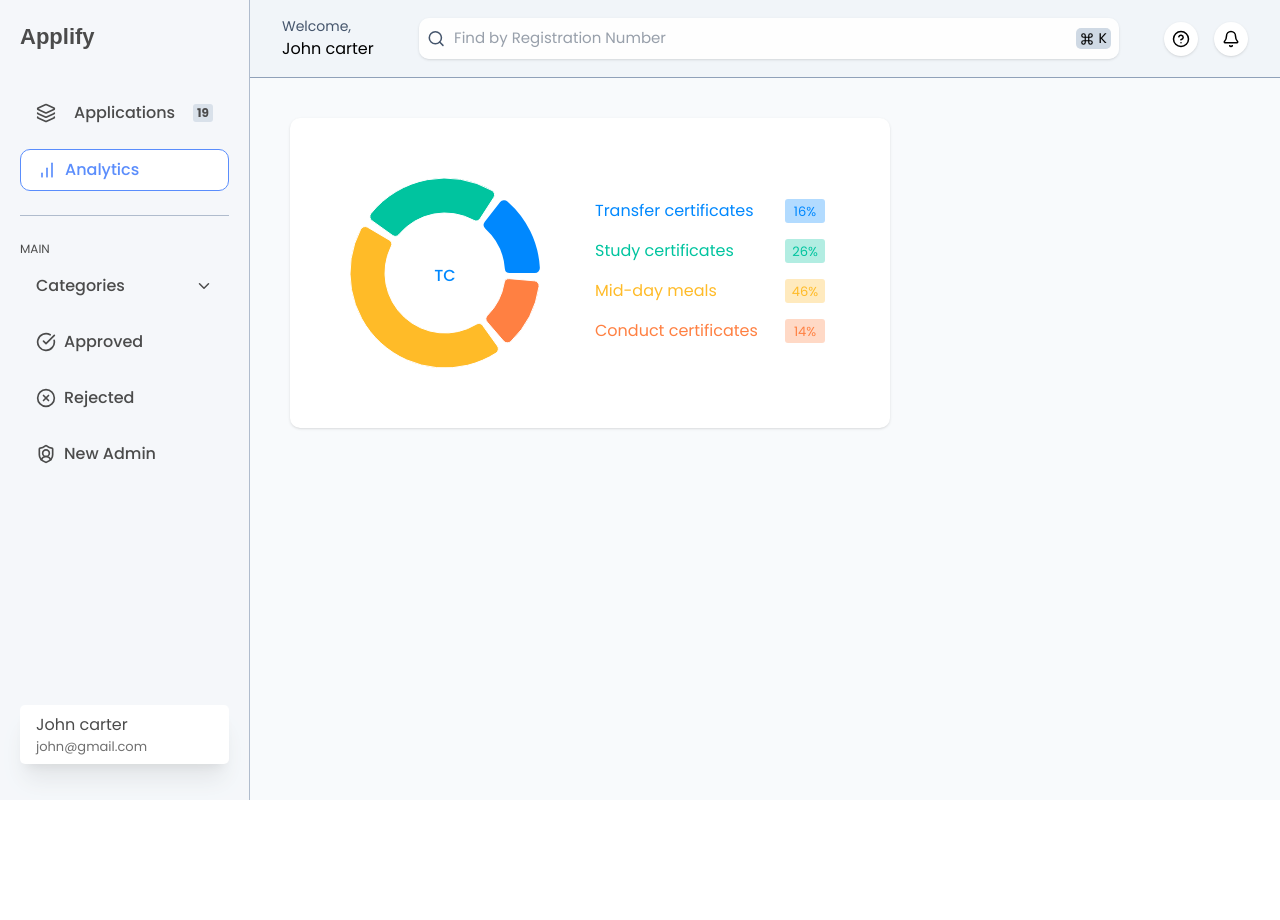
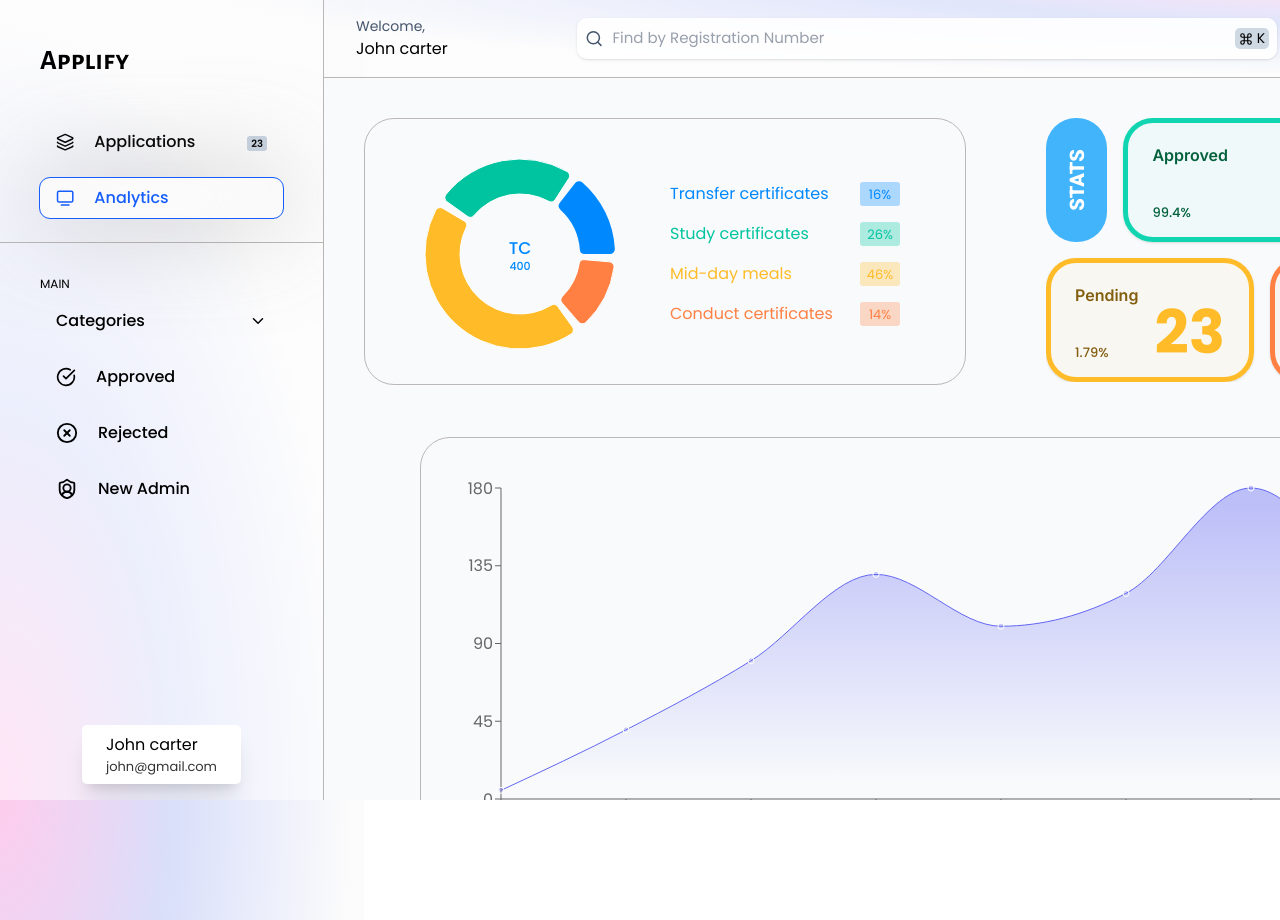
Before and after one commit to vikas-viki/formforge, a Next.js app: page /dashboard in a window 1280 px wide. Before the commit the page ends 800 px from the top, so only its background shows below. Built offline with nearby package versions, Linux system fonts and the light colour scheme; a web font is replaced by a local one.

Commit message:
analytics page done

```diff
--- a/app/components/Analytics.tsx
+++ b/app/components/Analytics.tsx
@@ -1,11 +1,54 @@
 import { useState } from "react";
-import { Cell, Label, Pie, PieChart, Sector } from "recharts";
+import { Cell, Pie, PieChart, Sector } from "recharts";
+import { inter, poppins, roboto } from "../library/font";
+import {
+    AreaChart, Area, XAxis, YAxis, Tooltip, Legend, ResponsiveContainer
+} from 'recharts';
 
 export default function Analytics() {
     return (
-        <div className="w-full h-full p-10">
-            <div className="w-max h-max bg-white rounded-[10px] shadow-sm select-none">
-                <DonutChart />
+        <div className={`w-full h-full flex flex-col p-10 gap-13 ${poppins.className}`}>
+            <div className="w-full h-max flex gap-10 justify-center items-center select-none">
+                <div className="h-max rounded-[30px] border-[#BCB7B7] border">
+                    <DonutChart />
+                </div>
+                <div className="flex flex-col gap-6 ml-10 w-max h-full rounded-[10px]">
+                    <div className="flex  w-full overflow-hidden flex-wrap flex-col gap-4">
+                        <div className="flex gap-4 w-full">
+                            <div className="flex rounded-[30px] bg-[#41B4FC] items-center justify-center">
+                                <span className={`text-[20px] font-black text-white text-vertical  py-4 ${roboto.className}`}>stats</span>
+                            </div>
+                            <div className="flex gap-12 justify-between p-5 px-6 rounded-[30px] w-full shadow-sm bg-[#10D5B0]/3 border-[#10D5B0] border-[5px] bg-opacity-3 z-2 items-end">
+                                <div className="flex justify-between gap-[42px] flex-col">
+                                    <span className={`text-[#03613C] font-semibold ${inter.className}`}>Approved</span>
+                                    <span className="font-medium text-[13px] leading-[8px] text-[#03613C] ">99.4%</span>
+                                </div>
+                                <span className="font-bold text-[60px] leading-[50px] text-[#10D5B0]">1253</span>
+                            </div>
+                        </div>
+                        <div className="flex gap-4">
+                            <div className="flex gap-4 p-5 px-6 rounded-[30px] shadow-sm bg-[#FFBB28]/5 border-[#FFBB28] border-[5px] bg-opacity-3 z-2 items-end">
+                                <div className="flex justify-between gap-[42px] flex-col">
+                                    <span className={`text-[#835E0F] font-semibold ${inter.className}`}>Pending</span>
+                                    <span className="font-medium text-[13px] leading-[8px] text-[#835E0F] ">1.79%</span>
+                                </div>
+                                <span className="font-bold text-[60px] leading-[50px] text-[#FFBB28]">23</span>
+                            </div>
+                            <div className="flex gap-4 p-5 px-6 rounded-[30px] shadow-sm bg-[#FF8042]/5 border-[#FF8042] border-[5px] bg-opacity-3 z-2 items-end">
+                                <div className="flex justify-between gap-[42px] flex-col">
+                                    <span className={`text-[#612A0F]/90 font-semibold ${inter.className}`}>Rejected</span>
+                                    <span className="font-medium text-[13px] leading-[8px] text-[#612A0F] ">0.54%</span>
+                                </div>
+                                <span className="font-bold text-[60px] leading-[50px] text-[#FF8042]">07</span>
+                            </div>
+                        </div>
+                    </div>
+                </div>
+            </div>
+            <div className="flex w-full h-full justify-center items-center">
+                <div className="flex w-[90%] items-center h-full border rounded-[30px] border-[#BCB7B7] p-5">
+                    <GrowthChart />
+                </div>
             </div>
         </div>
     )
@@ -26,13 +69,13 @@ const DonutChart = () => {
     }
 
     return (
-        <PieChart width={600} height={310}>
+        <PieChart width={600} height={265} >
             <Pie
                 data={data}
                 cx={150}
-                cy={150}
+                cy={130}
                 activeIndex={activeIndex}
-                activeShape={<InnerLabel />}
+                activeShape={<DonutInnerLabel />}
                 innerRadius={60}
                 outerRadius={95}
                 fill="#8884d8"
@@ -41,7 +84,7 @@ const DonutChart = () => {
                 paddingAngle={5}
                 dataKey="value"
                 onMouseEnter={mouseEnterHandler}
-                label={OuterLabel}
+                label={DonutOuterLabel}
                 labelLine={false}
             >
                 {data.map((d, i) => (
@@ -54,12 +97,15 @@ const DonutChart = () => {
     )
 }
 
-const InnerLabel = (props: any) => {
+const DonutInnerLabel = (props: any) => {
     const { payload, cx, cy, fill, innerRadius, outerRadius, startAngle, endAngle, cornerRadius } = props;
     return (
         <g>
-            <text x={cx} y={cy} dy={8} textAnchor="middle" fill={fill} fontWeight={500}>
+            <text x={cx} y={cy - 8} dy={8} textAnchor="middle" fill={fill} fontSize={17} fontWeight={500}>
                 {payload.name}
+            </text>
+            <text x={cx} y={cy + 8} dy={8} textAnchor="middle" fill={fill} fontSize={11} fontWeight={500}>
+                {payload.value}
             </text>
             <Sector
                 cx={cx}
@@ -75,11 +121,11 @@ const InnerLabel = (props: any) => {
     )
 }
 
-const OuterLabel = (props: any) => {
+const DonutOuterLabel = (props: any) => {
     const max = 2610;
     const { cx, cy, payload, index, fill, value } = props;
 
-    const y = ((cy - 57) + (index * 40));
+    const y = ((cy - 55) + (index * 40));
     const boxX = cx + 340;
     const boxWidth = 40;
     const boxHeight = 24;
@@ -115,3 +161,41 @@ const OuterLabel = (props: any) => {
         </g>
     )
 }
+
+const data = [
+    { month: 'Jan', applications: 5 },
+    { month: 'Feb', applications: 40 },
+    { month: 'Mar', applications: 80 },
+    { month: 'Apr', applications: 130 },
+    { month: 'May', applications: 100 },
+    { month: 'Jun', applications: 119 },
+    { month: 'Jul', applications: 180 },
+    { month: 'Aug', applications: 100 },
+];
+
+const GrowthChart = () => {
+    return (
+        <ResponsiveContainer width="100%" height={395}>
+            <AreaChart data={data} margin={{ top: 30, right: 30, left: 0, bottom: 0 }}>
+                <defs>
+                    <linearGradient id="colorValue" x1="0" y1="0" x2="0" y2="1">
+                        <stop offset="5%" stopColor="#6366f1" stopOpacity={0.4} />
+                        <stop offset="95%" stopColor="#6366f1" stopOpacity={0} />
+                    </linearGradient>
+                </defs>
+                <XAxis dataKey="month" />
+                <YAxis />
+                <Tooltip />
+                <Legend />
+                <Area
+                    type="monotone"
+                    dataKey="applications"
+                    stroke="#6366f1"
+                    fillOpacity={1}
+                    fill="url(#colorValue)"
+                    dot={{ r: 3, stroke: 'white', strokeWidth: 1 }}
+                />
+            </AreaChart>
+        </ResponsiveContainer>
+    );
+}
--- a/app/components/Sidebar.tsx
+++ b/app/components/Sidebar.tsx
@@ -1,36 +1,36 @@
 "use client";
 
-import { BarChart, BookOpen, CheckCircle, ChevronDown, FileText, Layers, ShieldUser, Utensils, XCircle } from "lucide-react";
-import { inkNut } from "../library/font";
+import { BookOpen, CheckCircle, ChevronDown, FileText, Layers, ShieldUser, TvMinimal, Utensils, XCircle } from "lucide-react";
+import { alegereya } from "../library/font";
 import { ApplicationType, sidebarTabs } from "../library/types";
-import { ReactNode, useMemo, useRef, useState } from "react";
+import { ReactNode, useState } from "react";
 import { useRecoilState, useSetRecoilState } from "recoil";
 import { activeTabAtom, applicationsFilterAtom } from "../store/atoms";
 
-const categoriesClasses = "text-nowrap flex font-medium justify-start items-center gap-2 px-4 py-2 rounded-[10px] text-[14px] cursor-pointer hover:shadow-lg transition-all duration-200";
-const mainCategoryClasses = "flex  gap-2 w-full font-medium items-center px-4 py-2 rounded-[10px] cursor-pointer hover:shadow-lg transition-all duration-200";
+const categoriesClasses = "text-nowrap flex font-medium justify-start items-center gap-2 px-4 py-2 rounded-[10px] text-[14px] cursor-pointer hover:shadow-lg transition-all duration-300";
+const mainCategoryClasses = "flex  gap-[20px] w-full font-medium items-center px-4 py-2 rounded-[10px] cursor-pointer hover:shadow-lg transition-all duration-200";
 
 export default function Sidebar() {
 
     return (
-        <div className="flex flex-col bg-slate-100 border-r border-slate-400 opacity-70 min-w-[250px] h-full min-h-[100vh]  p-5">
-            <span className={`${inkNut.className} text-[22px] font-bold`}>Applify</span>
-            <div className="flex flex-col gap-4 border-b border-slate-400 w-full my-6 pb-6 mt-10">
+        <div className="flex flex-col border-r border-[#BCB7B7] bg-white/50 min-w-[324px] max-h-[100vh] overflow-none">
+            <span className={`${alegereya.className} text-[28px] font-bold p-10 pb-0`}>Applify</span>
+            <div className="flex flex-col gap-4 border-b border-[#BCB7B7] w-full my-6 pb-6 p-10 pt-0 mt-10">
                 <MainCategory
                     tab={sidebarTabs.APPLICATIONS}
                     text="Applications"
-                    icon={<Layers size={20} />}
+                    icon={<Layers size={18.35} />}
                     type={ApplicationType.All}
                     extraClasses={"justify-between"}
-                    extraContent={<span className="px-[4px] rounded-[3px] text-[12px] font-bold bg-slate-300 ">19</span>}
+                    extraContent={<span className="px-[4px] rounded-[3px] text-[10px] font-semibold bg-slate-300 ">23</span>}
                 />
                 <MainCategory
                     tab={sidebarTabs.ANALYTICS}
                     text="Analytics"
-                    icon={<BarChart size={20} />}
+                    icon={<TvMinimal size={18.35} />}
                 />
             </div>
-            <div className="flex flex-col w-full h-max gap-2">
+            <div className="flex flex-col w-full h-max gap-2 p-10 pt-2">
                 <span className="text-[12px]">MAIN</span>
                 <div className="flex flex-col w-full h-full gap-4">
                     <Categories />
@@ -42,21 +42,22 @@ export default function Sidebar() {
                     <MainCategory
                         tab={sidebarTabs.REJECTED}
                         text="Rejected"
-                        icon={<XCircle size={20} />}
+                        icon={<XCircle size={22} />}
                     />
                     <MainCategory
                         tab={sidebarTabs.NEW_ADMIN}
                         text="New Admin"
-                        icon={<ShieldUser size={20} />}
+                        icon={<ShieldUser size={22} />}
                     />
                 </div>
             </div>
-            <div className=" w-full h-full flex flex-col justify-end">
-                <div className="flex flex-col py-2 px-4 rounded-[5px] my-4 bg-white shadow-xl">
+            <div className=" w-full h-full flex flex-col items-center justify-end">
+                <div className="flex flex-col py-2 px-6 rounded-[5px] my-4 bg-white shadow-xl w-max">
                     <span>John carter</span>
                     <span className="opacity-80 text-[13px]">john@gmail.com</span>
                 </div>
             </div>
+            <div className="sidebar-bg"></div>
         </div>
     )
 }
@@ -114,7 +115,7 @@ const SubCategory = ({ tab, text, icon, type }: { tab: number, text: string, ico
 
     return (
         <span
-            className={`${activeTab == tab ? "bg-white text-blue-600 border" : "border-slate-400"} ${categoriesClasses}`}
+            className={`${activeTab == tab ? "bg-white text-blue-600 outline-blue-400 " : ""} ${categoriesClasses}`}
             onClick={handler}
         >
             {icon} {text}
@@ -133,10 +134,20 @@ const MainCategory = ({ tab, text, icon, extraClasses, type, extraContent }: { t
 
     return (
         <span
-            className={`${activeTab == tab ? "bg-white text-blue-600 border" : "border-slate-400"} ${extraClasses} ${mainCategoryClasses} `}
+            className={`${activeTab == tab ? "bg-white text-blue-600 tab-shadow outline outline-blue-600" : ""} ${extraClasses} ${mainCategoryClasses} `}
             onClick={handler}
         >
-            {icon} {text} {extraContent}
+            <span className={`${activeTab == tab ? "text-blue-600" : ""}`}>
+                {icon}
+            </span>
+            <span className="flex w-full justify-between text-[16px]">
+                <span>
+                    {text}
+                </span>
+                <span>
+                    {extraContent}
+                </span>
+            </span>
         </span>
     )
 }
--- a/app/components/Topbar.tsx
+++ b/app/components/Topbar.tsx
@@ -1,12 +1,14 @@
+"use client"
 import { Bell, CircleHelp, Command, Search } from "lucide-react";
 import { useRecoilState } from "recoil";
 import { searchFilterAtom } from "../store/atoms";
-import { useRef } from "react";
+import { useEffect, useRef } from "react";
 
 export default function Topbar() {
 
     return (
-        <div className="w-full h-max flex justify-between items-center px-8 py-4 border-b border-slate-400 bg-slate-100">
+        <div className="w-full h-max relative flex justify-between items-center px-8 py-4 border-b border-[#BCB7B7] bg-white/20">
+            <div className="topbar-bg"></div>
             <div className="flex flex-col h-full w-max">
                 <span className="text-[14px] text-slate-600">
                     Welcome,
@@ -28,6 +30,7 @@ const SearchFilter = () => {
     const [searchFilter, setSearchFilter] = useRecoilState(searchFilterAtom);
     const inputRef = useRef<HTMLInputElement | null>(null);
 
+    useEffect(() => {
         document.addEventListener("keydown", (e: KeyboardEvent) => {
             console.log(e)
             if ((e.ctrlKey || e.metaKey) && e.code === "KeyK") {
@@ -35,6 +38,7 @@ const SearchFilter = () => {
                 inputRef.current?.focus();
             }
         });
+    }, [])
     return (
         <div className="flex justify-between items-center w-full max-w-[700px] bg-white/90 shadow-sm p-2 rounded-[10px]">
             <div className="flex justify-center gap-2 items-center w-full">
--- a/app/globals.css
+++ b/app/globals.css
@@ -32,3 +32,36 @@
     border-bottom-left-radius: 15px;
   }
 }
+
+.text-vertical {
+  text-transform: uppercase;
+  transform: rotate(270deg);
+}
+
+.sidebar-bg {
+
+  position: absolute;
+  width: 364px;
+  height: 920px;
+  left: 0px;
+  top: 0px;
+  z-index: -1;
+  background: radial-gradient(96.43% 85.21% at 0% 85.89%, #FFB7E6 0%, #C9D1F8 48.97%, #FAFAFA 100%);
+  opacity: 0.7;
+}
+
+.topbar-bg {
+  position: absolute;
+  width: 100px;
+  height: 1576px;
+  background: radial-gradient(85.57% 78.27% at 0% 78.95%, #FDCDEC 0%, #C9D1F8 40.71%, #FAFAFA 100%);
+  opacity: 0.7;
+  z-index: -1;
+  transform: matrix(0, 1, 1, 0, 0, 0);
+  right: 500px;
+}
+
+.tab-shadow {
+  box-shadow: 0px 0px 100px rgba(122, 122, 122, 0.50),
+    inset 0px 0px 80px rgba(240, 240, 240, 0.45);
+}
--- a/app/layout.tsx
+++ b/app/layout.tsx
@@ -17,10 +17,10 @@ export default function RootLayout({
   return (
     <html lang="en">
       <head>
-        <script
+        {/* <script
           crossOrigin="anonymous"
           src="//unpkg.com/react-scan/dist/auto.global.js"
-        />
+        /> */}
       </head>
       <body
         className={`${GeistSans.variable} ${GeistMono.variable} antialiased`}
--- a/app/library/font.ts
+++ b/app/library/font.ts
@@ -1,4 +1,4 @@
-import { Inknut_Antiqua, Outfit, Poppins, Quicksand } from "next/font/google";
+import { Alegreya_Sans_SC, Inknut_Antiqua, Inter, Outfit, Poppins, Quicksand, Roboto } from "next/font/google";
 
 export const outfit = Outfit({
     weight: ["400", "500", "600", "700", "800", "900"],
@@ -20,8 +20,28 @@ export const poppins = Poppins({
 
 })
 
+export const roboto = Roboto({
+    weight: ["400", "500", "700", "900"],
+    variable: "--font-poppins",
+    subsets: ["latin"]
+
+})
+
 export const inkNut = Inknut_Antiqua({
     weight: ["400", "500", "600", "700", "800", "900"],
     variable: "--font-inknut",
     subsets: ["latin"]
 })
+
+
+export const alegereya = Alegreya_Sans_SC({
+    weight: ["100", "300", "400", "500", "700", "800", "900"],
+    variable: "--font-inknut",
+    subsets: ["latin"]
+})
+
+export const inter = Inter({
+    weight: ["400", "500", "600", "700", "800", "900"],
+    variable: "--font-inknut",
+    subsets: ["latin"]
+})
```
Also changed, not shown: app/components/Applications.tsx (+6 -2 lines), app/components/Landing.tsx (+5 -2 lines), public/dashboard.png. Lines whose indentation alone changed are shown as unchanged.
